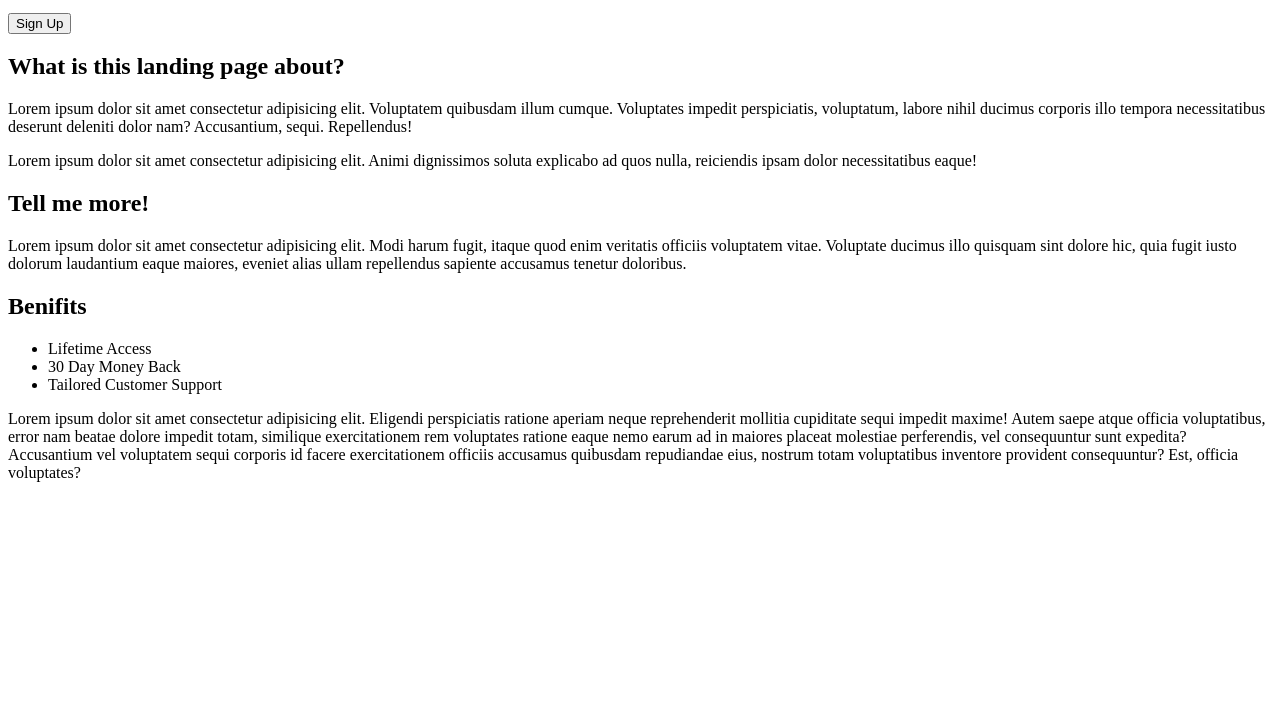
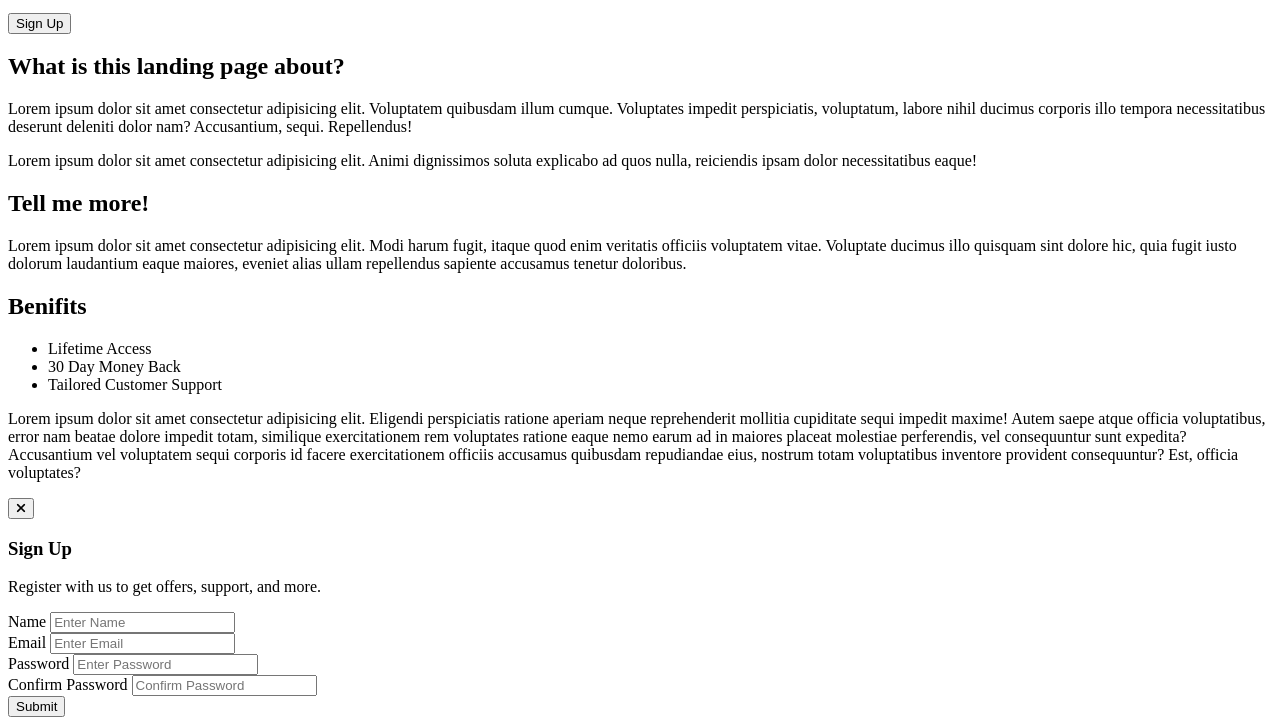
Before and after one commit to tod619/sliderMenu, a plain HTML site: page index.html in a window 1280 px wide. Shown: the part 550-1275 px from the top of the page. Before the commit the page ends 1048 px from the top, so only its background shows below. Drawn offline with Linux system fonts and the light colour scheme.

Commit message:
Add modal to index.html file

```diff
--- a/index.html
+++ b/index.html
@@ -85,6 +85,52 @@
     </div>
     <!-- End Content -->
 
+    <!-- Modal -->
+    <div id="modal" class="modal-container">
+      <div class="modal">
+        <button id="close" class="close-btn">
+          <i class="fa fa-times"></i>
+        </button>
+
+        <div class="modal-header">
+          <h3>Sign Up</h3>
+        </div>
+
+        <div class="modal-content">
+          <p>Register with us to get offers, support, and more.</p>
+          <form class="modal-form">
+            <div>
+              <label for="name">Name</label>
+              <input id="name" type="text" placeholder="Enter Name" />
+            </div>
+            <div>
+              <label for="name">Email</label>
+              <input id="email" type="email" placeholder="Enter Email" />
+            </div>
+            <div>
+              <label for="name">Password</label>
+              <input
+                id="password"
+                type="password"
+                placeholder="Enter Password"
+              />
+            </div>
+            <div>
+              <label for="password2">Confirm Password</label>
+              <input
+                id="password2"
+                type="password"
+                placeholder="Confirm Password"
+              />
+            </div>
+
+            <input type="submit" value="Submit" class="submit-btn" />
+          </form>
+        </div>
+      </div>
+    </div>
+    <!-- End Modal -->
+
     <!-- Font Awesome script -->
     <script
       src="https://kit.fontawesome.com/15e65efbb4.js"
```
